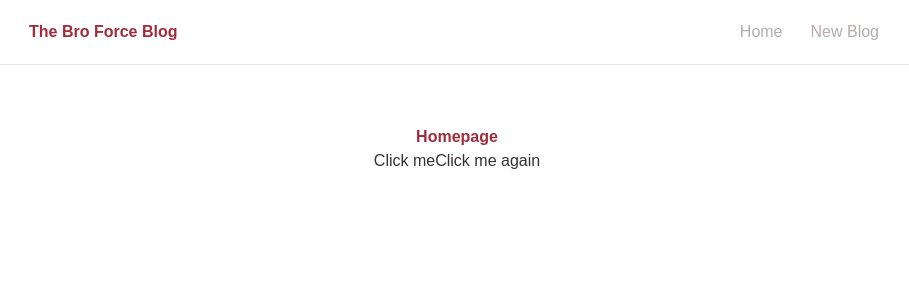
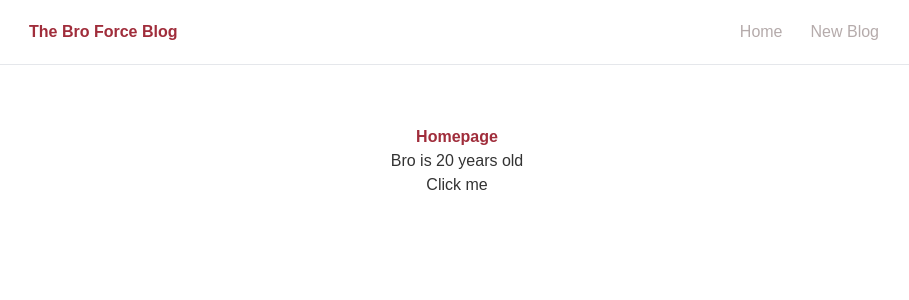
Before and after one commit to NickAndringa/broforce-blog, a React (Create React App) app: page / in a window 1280 px wide. Shown: the top 300 px of the page, without its empty margins (183-1092 px from the left). Built offline with nearby package versions, Linux system fonts and the light colour scheme.

Commit message:
lesson 8 finished

```diff
--- a/src/Home.js
+++ b/src/Home.js
@@ -1,19 +1,21 @@
 import './styles/_home.sass';
+import { useState} from "react";
 
 const Home = () => {
+    // let name= 'Bro';
+    const [name, setName] = useState('Bro');
+    const [age,setAge] = useState(20);
 
-    const handleClick = (e) =>{
-        console.log('hello,bros',e)
+    const handleClick = () =>{
+        setName('Nick')
+        setAge(22)
     }
-    const handleClickAgain = (name,e) => {
-        console.log('hello' + name, e.target)
 
-    }
     return(
         <div className= 'Home' >
             <h2 className= 'font-bold'> Homepage</h2>
+            <p>{name} is {age} years old</p>
             <button onClick={handleClick}> Click me</button>
-            <button onClick={(e)=> handleClickAgain('Nick',e)} > Click me again</button>
         </div>
 
     );
```
